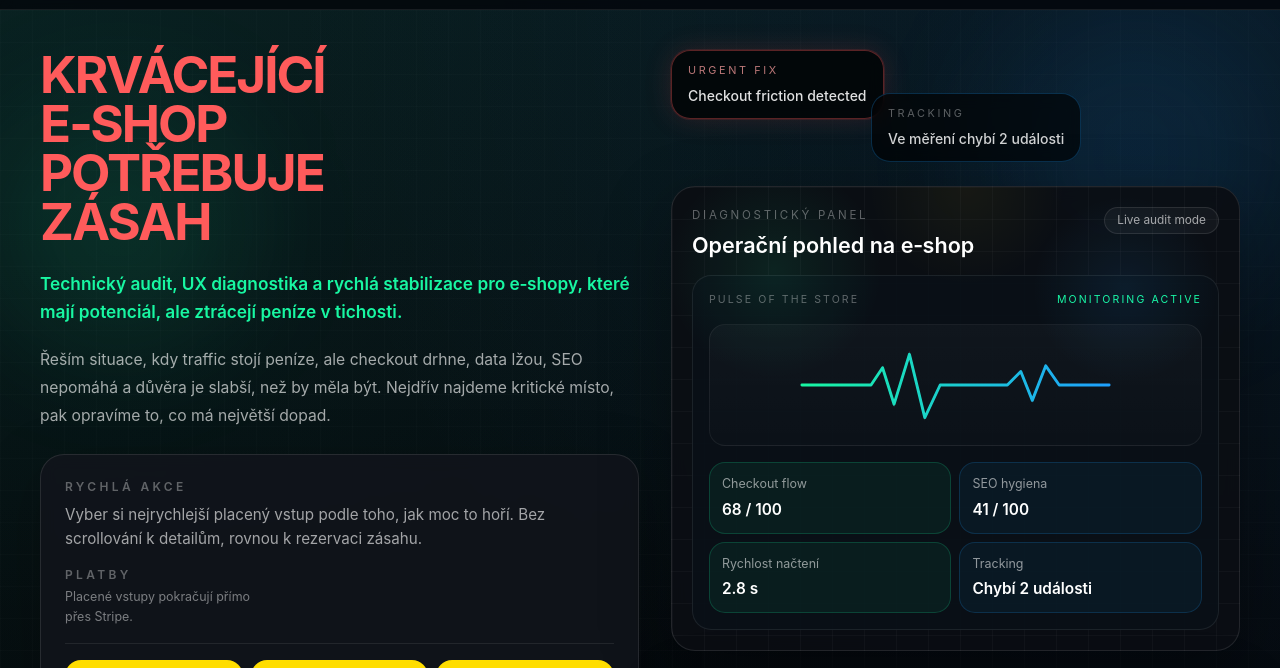
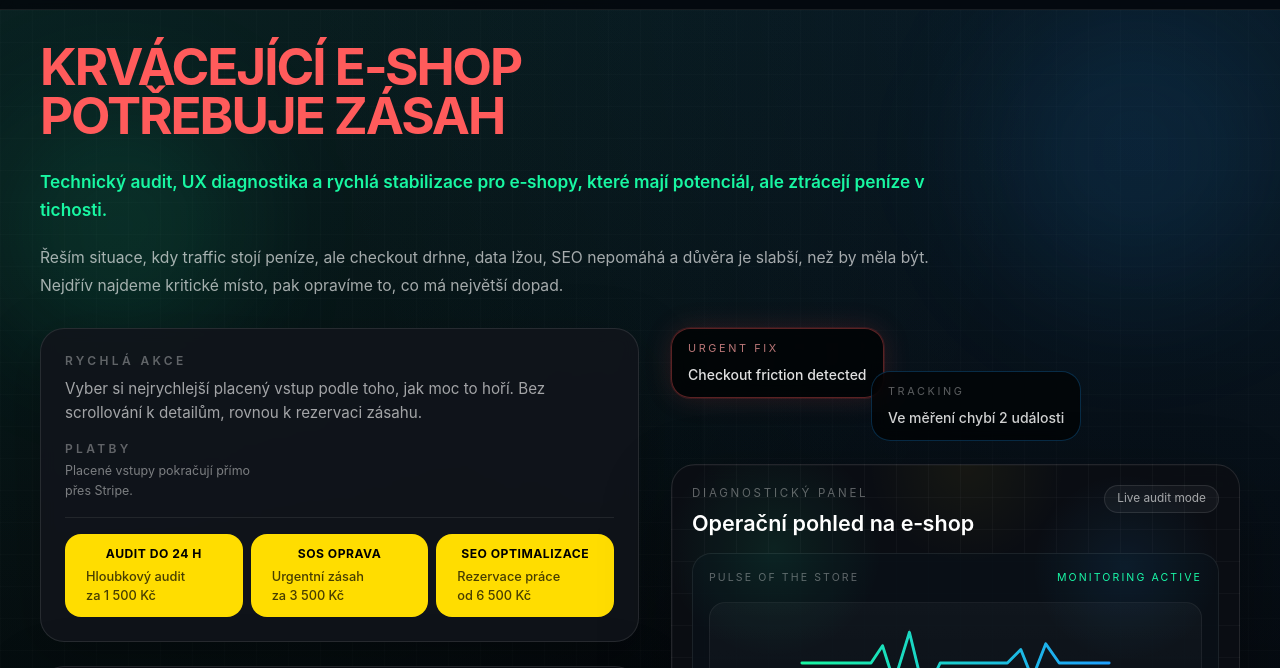
Before and after one commit to lb-ship-it/e-shop-medic, an Astro site: page / in a window 1280 px wide. Shown: the part 56-724 px from the top of the page. Built offline with nearby package versions, Linux system fonts and the light colour scheme; Astro itself is replaced by a stand-in of ours.

Commit message:
Move hero copy under header

```diff
--- a/src/pages/index.astro
+++ b/src/pages/index.astro
@@ -15,21 +15,21 @@ const extraSymptoms = site.symptoms.slice(2);
     <div class="absolute left-0 top-24 h-60 w-60 rounded-full bg-[color:var(--green)]/10 blur-3xl"></div>
     <div class="absolute right-0 top-0 h-72 w-72 rounded-full bg-[color:var(--blue)]/10 blur-3xl"></div>
 
-    <section class="shell relative pt-6 md:pt-10">
-      <div class="grid items-start gap-6 xl:grid-cols-[minmax(0,1fr)_minmax(19rem,0.95fr)] xl:gap-8">
-        <div class="space-y-6">
-          <div class="max-w-3xl">
-            <h1 class="max-w-[11ch] text-[1.7rem] font-bold uppercase leading-[0.96] tracking-[-0.04em] text-[color:var(--red)] md:text-[2.7rem] xl:text-[3.2rem]">
+    <section class="shell relative pt-5 md:pt-8">
+      <div class="max-w-6xl">
+        <h1 class="max-w-[13ch] text-[1.7rem] font-bold uppercase leading-[0.96] tracking-[-0.04em] text-[color:var(--red)] md:max-w-[16ch] md:text-[2.7rem] xl:max-w-[18ch] xl:text-[3.2rem]">
           {site.brand.heroTitle}
         </h1>
-            <p class="mt-6 max-w-3xl text-[0.96rem] font-semibold leading-6 text-[color:var(--green)] md:text-[1.08rem] md:leading-7">
+        <p class="mt-7 max-w-4xl text-[0.96rem] font-semibold leading-6 text-[color:var(--green)] md:text-[1.08rem] md:leading-7">
           {site.brand.heroLead}
         </p>
-            <p class="mt-5 max-w-2xl text-[0.9rem] leading-6 text-white/64 md:text-[0.98rem] md:leading-7">
+        <p class="mt-5 max-w-4xl text-[0.9rem] leading-6 text-white/64 md:text-[0.98rem] md:leading-7">
           {site.brand.heroBody}
         </p>
       </div>
 
+      <div class="mt-7 grid items-start gap-6 xl:grid-cols-[minmax(0,1fr)_minmax(19rem,0.95fr)] xl:gap-8">
+        <div class="space-y-6">
           <div class="panel p-4 md:p-6">
             <div class="space-y-3 border-b border-white/8 pb-4 md:space-y-4">
               <div class="max-w-2xl">
```
Lines whose indentation alone changed are shown as unchanged.
